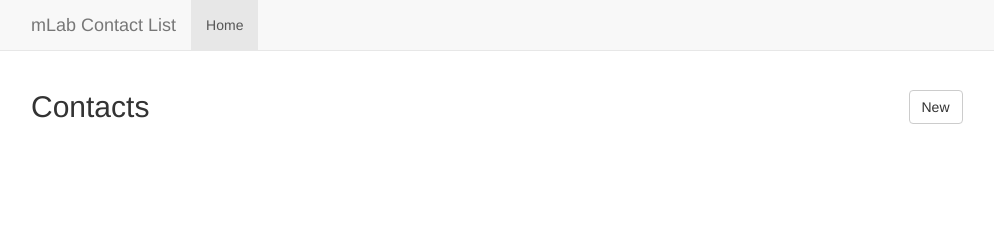
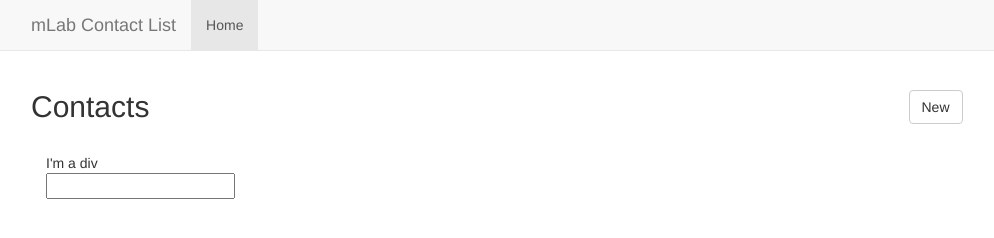
Before and after one commit to jacobpaine/mean_contacts, a website: page public/index.html in a window 1280 px wide. Shown: the top 238 px of the page, without its empty margins (39-1033 px from the left). Drawn offline with nearby package versions, Linux system fonts and the light colour scheme; some packages are replaced by stand-ins of ours; no server answers.

Commit message:
Testing form

```diff
--- a/public/list.html
+++ b/public/list.html
@@ -22,4 +22,10 @@
       </tr>
     </tbody>
   </table>
+
+  <div>I'm a div</div>
+  <form novalidate class="input-form">
+    <input type="text"></input>
+  </form>
+
 </div>
```
Also changed, not shown: README.md.
